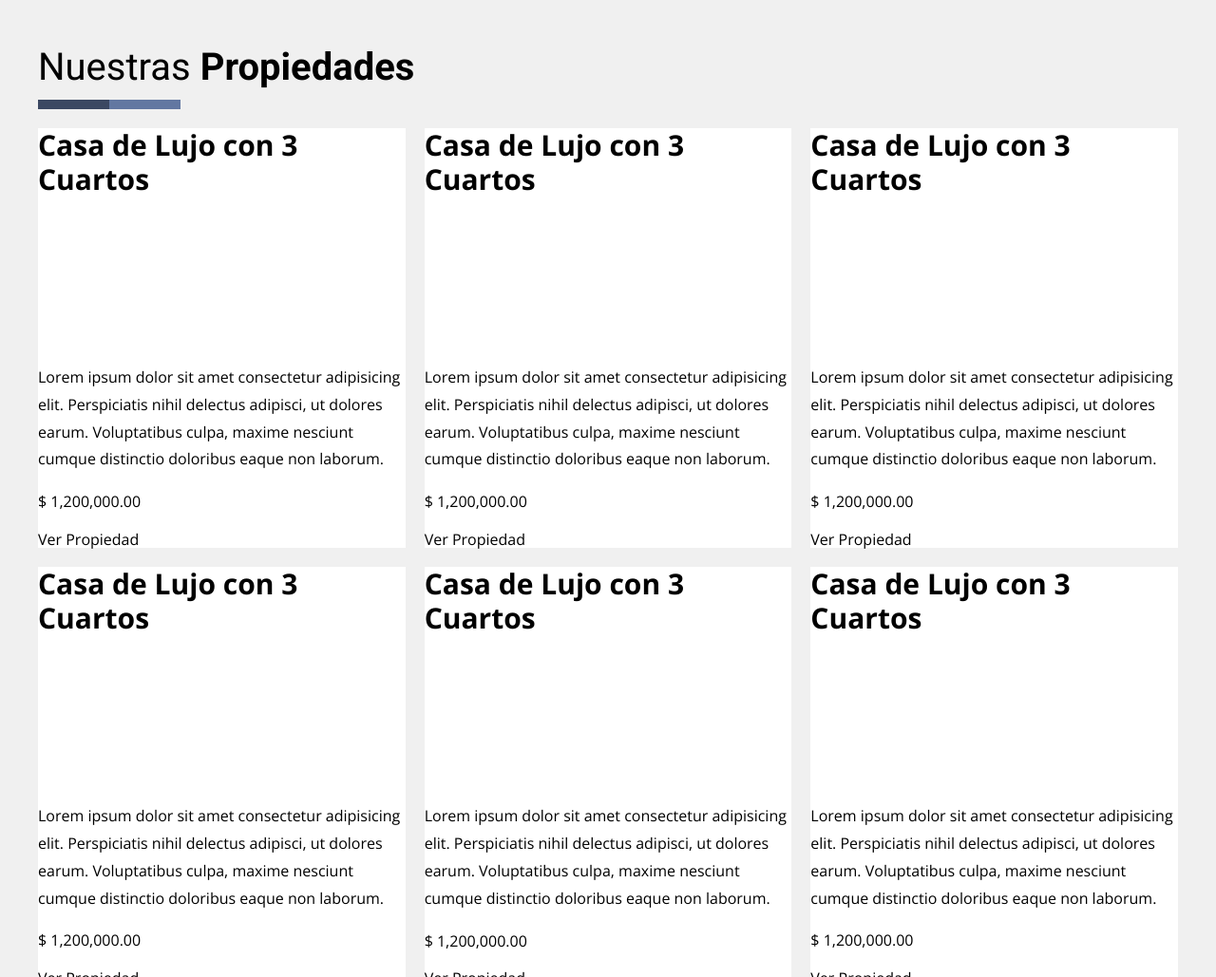
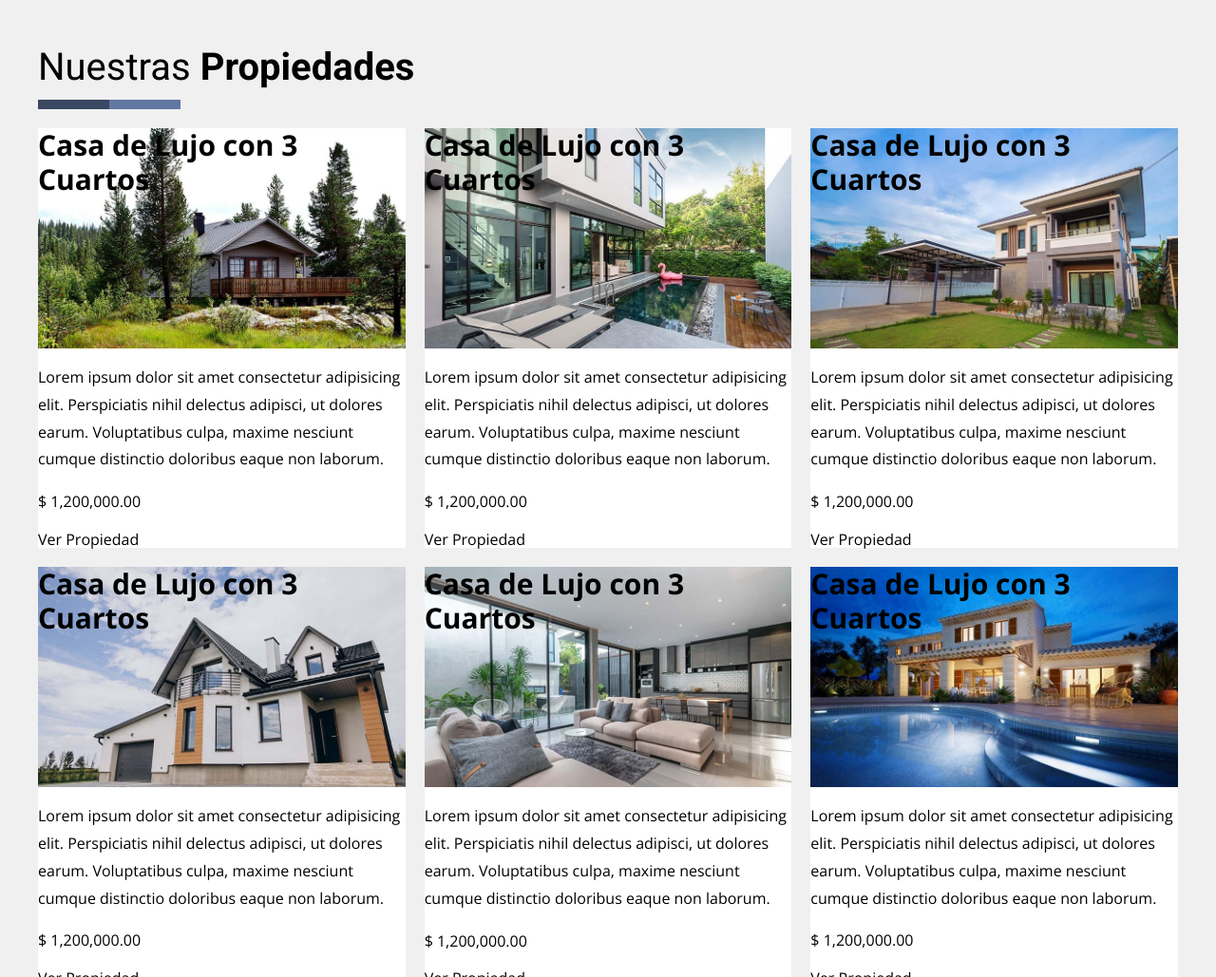
Before and after one commit to HugoAvila-Dev/realState, a website: page index.html in a window 1280 px wide. Shown: the part 702-1731 px from the top of the page at 95% size. Drawn offline with nearby package versions, Linux system fonts and the light colour scheme.

Commit message:
imagenes de fondo

```diff
--- a/src/scss/ui/contenido/_propiedades.scss
+++ b/src/scss/ui/contenido/_propiedades.scss
@@ -23,5 +23,13 @@
 
     &__imagen {
        aspect-ratio: 10 / 6;
+       background-size: cover;
+    }
+
+    @for $i from 1 through 6 {
+        $imagen: '../img/propiedad_'+$i+'.jpg';
+        &:nth-child(#{$i}) &__imagen {
+            background-image: url($imagen);
+        }
     }
 }
```
Also changed, not shown: build/css/app.css, 1 other file.
